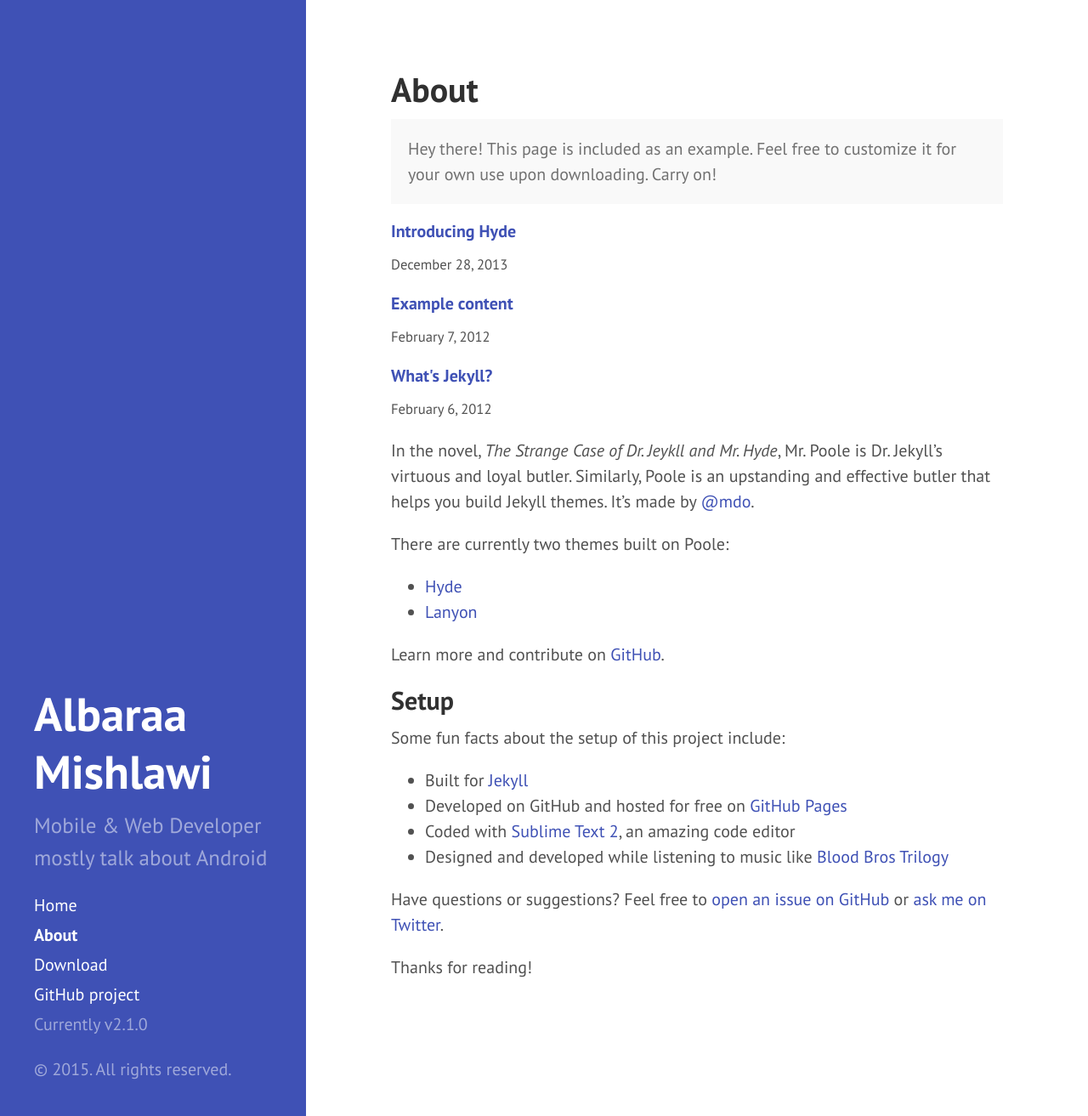
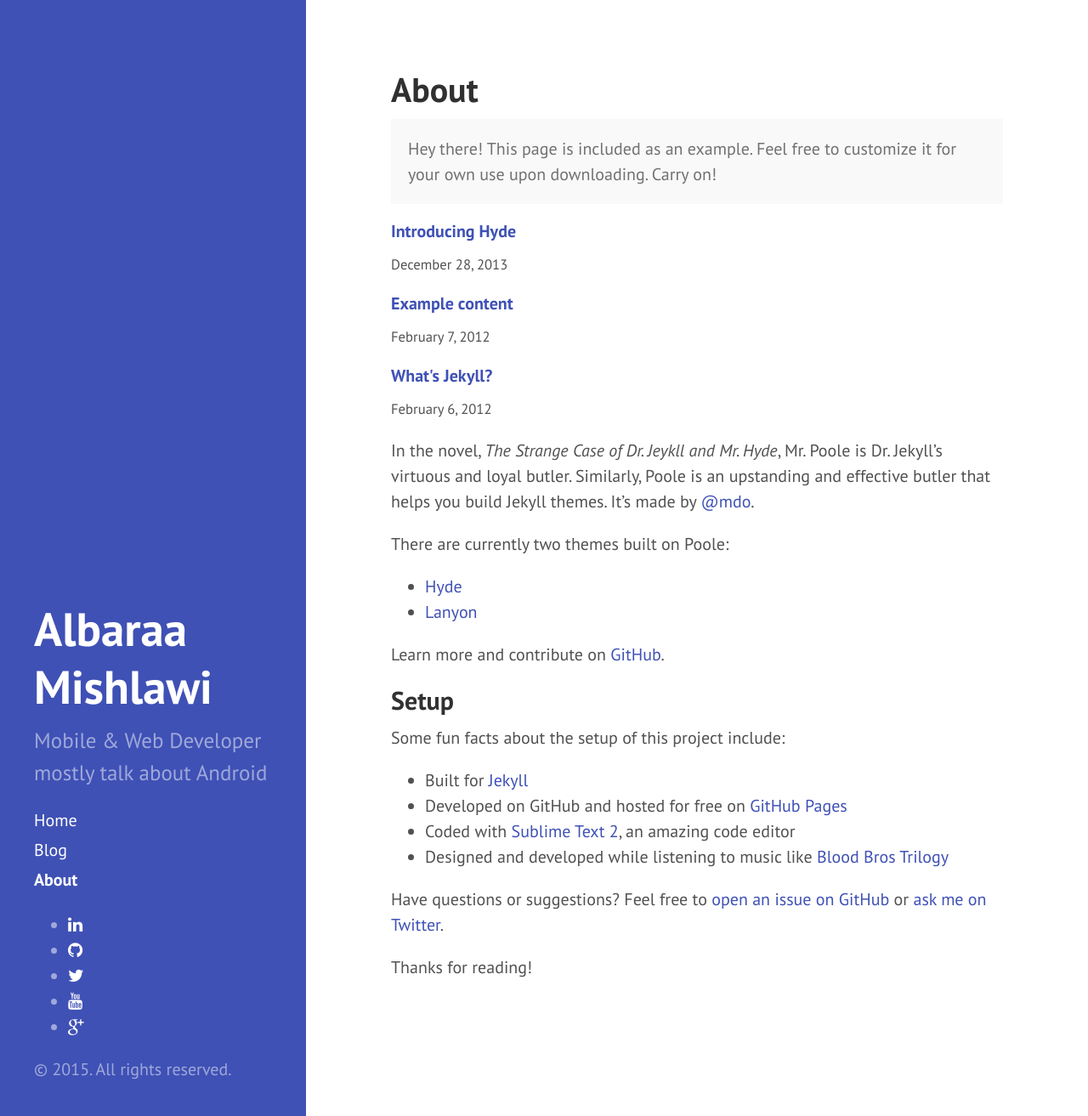
Before and after one commit to albaraam/albaraam.github.io, a Jekyll site: the page built from about.md, in a window 1280 px wide and 1313 px high. Shown: the whole window at 85% size. Built offline with Jekyll 4.4.1, drawn with Linux system fonts in a browser that asks for light colours; Markdown is read by kramdown in place of the engine named in the settings.

Commit message:
fix navigation in sidebar
add social links

```diff
--- a/_includes/sidebar.html
+++ b/_includes/sidebar.html
@@ -2,7 +2,7 @@
   <div class="container sidebar-sticky">
     <div class="sidebar-about">
       <h1>
-        <a href="{{ site.baseurl }}">
+        <a href="{{ site.baseurl }}/">
           {{ site.title }}
         </a>
       </h1>
@@ -10,7 +10,8 @@
     </div>
 
     <nav class="sidebar-nav">
-      <a class="sidebar-nav-item{% if page.url == site.baseurl %} active{% endif %}" href="{{ site.baseurl }}">Home</a>
+      <a class="sidebar-nav-item" href="{{ site.baseurl }}/">Home</a>
+      <a class="sidebar-nav-item{% if page.url == '/blog/' %} active{% endif %}" href="{{ site.baseurl }}/blog">Blog</a>
 
       {% comment %}
         The code below dynamically generates a sidebar nav of pages with
@@ -21,16 +22,28 @@
       {% for node in pages_list %}
         {% if node.title != null %}
           {% if node.layout == "page" %}
-            <a class="sidebar-nav-item{% if page.url == node.url %} active{% endif %}" href="{{ node.url }}">{{ node.title }}</a>
+            <a class="sidebar-nav-item{% if page.url == node.url %} active{% endif %}" href="{{site.baseurl}}{{ node.url }}">{{ node.title }}</a>
           {% endif %}
         {% endif %}
       {% endfor %}
-
-      <a class="sidebar-nav-item" href="{{ site.github.repo }}/archive/v{{ site.version }}.zip">Download</a>
-      <a class="sidebar-nav-item" href="{{ site.github.repo }}">GitHub project</a>
-      <span class="sidebar-nav-item">Currently v{{ site.version }}</span>
     </nav>
-
+    <ul class="social-links">
+      <li>
+          <a href="https://www.linkedin.com/in/albaraamishlawi" target="_blank"><i class="fa fa-linkedin"></i></a>
+      </li>
+      <li>
+          <a href="https://github.com/albaraam" target="_blank"><i class="fa fa-github"></i></a>
+      </li>
+      <li>
+          <a href="https://twitter.com/AlbaraaMishlawi" target="_blank"><i class="fa fa-twitter"></i></a>
+      </li>
+      <li>
+          <a href="https://www.youtube.com/channel/UCk1vhbxtfkpd_UGJknqbZTw" target="_blank"><i class="fa fa-youtube"></i></a>
+      </li>
+      <li>
+          <a href="https://plus.google.com/+AlbaraaMishlawi" target="_blank"><i class="fa fa-google-plus"></i></a>
+      </li>
+  </ul>
     <p>&copy; {{ site.time | date: '%Y' }}. All rights reserved.</p>
   </div>
 </div>
```
